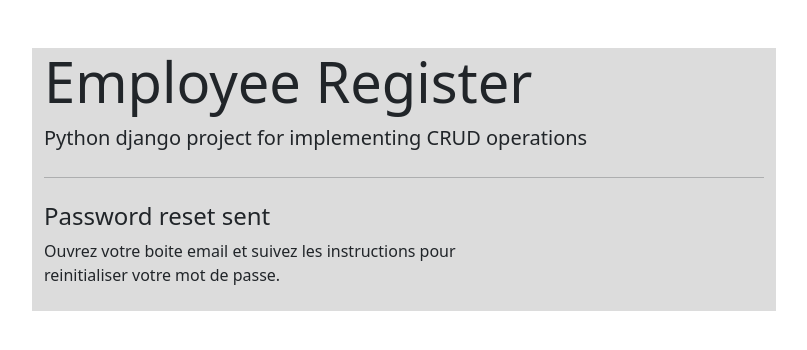
After one commit to ahsouleymane/employee_project_perform, a Django app: page /employee/reset_password_sent/ in a window 1280 px wide. The commit adds this page. Shown: the top 350 px of the page, without its empty margins (236-1043 px from the left). Run offline with Django 4.2, Linux system fonts and the light colour scheme; some libraries are stand-ins or nearby versions.

Commit message:
reinitialiser mot de passe partie 1

```diff
--- a/employee_register/templates/employee_register/login.html
+++ b/employee_register/templates/employee_register/login.html
@@ -21,6 +21,9 @@
                 <a href="{% url 'register_account' %}" class="btn btn-secondary btn-block">
                     Sign Up
                 </a>
+                <a href="{% url 'reset_password' %}" class="btn btn-secondary btn-block">
+                    Reset Password
+                </a>
             </div>
         </div>
         </div>
--- /dev/null
+++ b/employee_register/templates/employee_register/reset_password_sent.html
@@ -0,0 +1,15 @@
+{% extends "employee_register/base.html" %}
+{% load crispy_forms_tags %}
+
+{% block content %}
+<form action="" method="post" autocomplete="off">
+    <div class="row">
+        <div class="col-md-8">
+            {% csrf_token %}
+            <h4>Password reset sent</h4>
+            Ouvrez votre boite email et suivez les instructions pour reinitialiser votre mot de passe.
+        </div>
+        </div>
+    </div>
+</form>
+{% endblock content %}
--- a/employee_register/urls.py
+++ b/employee_register/urls.py
@@ -3,12 +3,34 @@
 from django.contrib.auth import views as auth_views
 
 urlpatterns = [
+
     path('', home.home_page, name='home'), # home page
+
     path('create/', create.employee_create, name='employee_insert'), # get and post req. for insert operations
+
     path('update/<int:id>/', update.employee_update, name='employee_update'), # get and post req. for update operations
+
     path('delete/<int:id>/', delete.employee_delete, name='employee_delete'),
+
     path('list/',create.employee_list, name='employee_list'), # get req. to retrieve and display all records
+
     path('register/',create.employee_create_account, name='register_account'),
+
     path('login/', auth_views.LoginView.as_view(template_name='employee_register/login.html'), name='login'),
+
     path('logout/', auth_views.LogoutView.as_view(template_name='employee_register/logout.html'), name='logout'),
+
+    path('reset_password/',
+        auth_views.PasswordResetView.as_view(template_name='employee_register/reset_password.html'),
+            name='reset_password'),
+    path('reset_password_sent/',
+        auth_views.PasswordResetDoneView.as_view(template_name='employee_register/reset_password_sent.html'),
+            name='reset_password_sent'),
+    path('reset/<uidb64>/<token>/',
+        auth_views.PasswordResetConfirmView.as_view(template_name='employee_register/reset_password_confirm.html'),
+            name='reset_password_confirm'),
+    path('reset_password_complete/',
+        auth_views.PasswordResetCompleteView.as_view(template_name='employee_register/reset_password_complete.html'),
+            name='reset_password_complete'),
+
 ]
```
Also changed, not shown: employee_project/settings.py (+9 -0 lines), employee_register/templates/employee_register/reset_password.html (added, +22 -0 lines).
